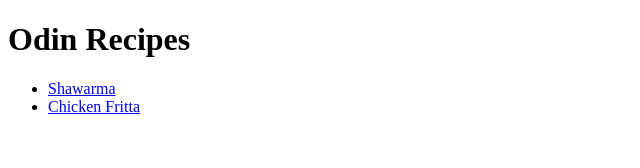
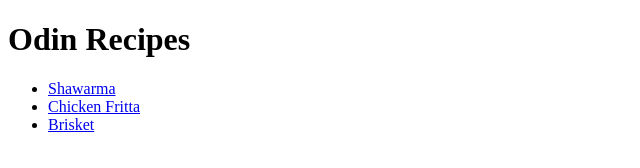
Before and after one commit to ALBARAANAJIB/odin-recipes, a plain HTML site: page index.html in a window 1280 px wide. Shown: the full height of the page, 0-640 px from the left. Drawn offline with Linux system fonts and the light colour scheme.

Commit message:
Add 3rd recipes to index file

```diff
--- a/index.html
+++ b/index.html
@@ -9,6 +9,7 @@
     <ul>
     <li><a href="recipes/shawarma.html" target="blank" rel="noopener noreferrer">Shawarma</a>
     <li><a href="recipes/chicken_fritta.html" target="blank" rel="noopener noreferrer">Chicken Fritta</a></li>
+    <li><a href="recipes/Brisket.html target="Blank" rel="noopener noreferrer">Brisket</a></li>
     </ul>
 
 </head>
```
